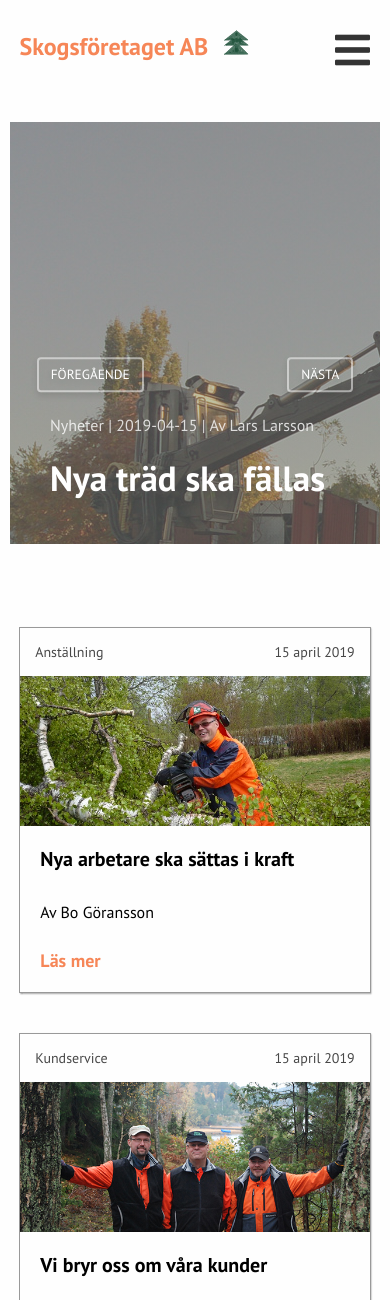
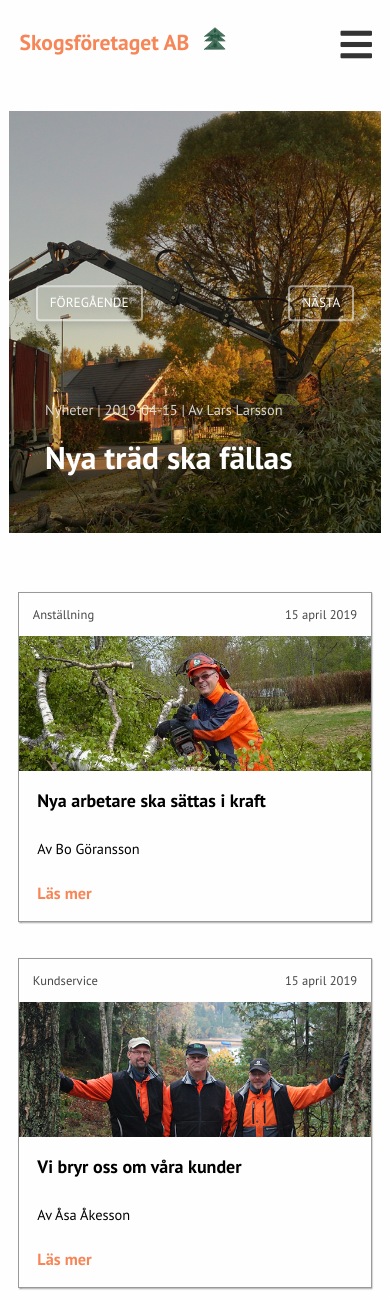
Before and after one commit to Yamo93/skogsforetaget, a PHP site: page /nyheter.html in a window 390 px wide. Shown: the top 1300 px of the page. Run offline with PHP 8.4, Linux system fonts and the light colour scheme; some libraries are stand-ins or nearby versions.

Commit message:
fixed minor responsive bugs

```diff
--- a/css/style.css
+++ b/css/style.css
@@ -9,6 +9,9 @@ html, body {
 
 html {
   font-size: 62.5%; }
+  @media screen and (max-width: 770px) {
+    html {
+      font-size: 56.25%; } }
 
 body {
   position: relative;
@@ -160,6 +163,11 @@ a:hover, a:active {
       .hero__right {
         width: 100%;
         background-position: center; } }
+    @media screen and (max-width: 500px) {
+      .hero__right {
+        background: url(../img/hero.png);
+        background-size: cover;
+        background-position: bottom; } }
 
 .features {
   padding: 8rem 5%;
@@ -289,6 +297,9 @@ a:hover, a:active {
 
 .glide__arrow--left, .glide__arrow--right {
   font-family: "PT Sans", sans-serif; }
+  @media screen and (max-width: 700px) {
+    .glide__arrow--left, .glide__arrow--right {
+      top: 40%; } }
 
 .mainnews {
   width: 70%; }
@@ -302,7 +313,9 @@ a:hover, a:active {
   .mainnews .frontmainnews {
     width: 100%;
     min-height: 50vh;
-    background-image: linear-gradient(to right, #85858583, #80808081), url(../img/frontnews.jpg);
+    background-image: url(../img/frontnews.jpg);
+    background-position: center;
+    background-size: cover;
     padding: 4rem;
     margin-bottom: 4rem; }
     .mainnews .frontmainnews .info {
@@ -384,6 +397,9 @@ a:hover, a:active {
   @media screen and (max-width: 770px) {
     .newsfeed {
       width: 95%; } }
+  @media screen and (max-width: 500px) {
+    .newsfeed {
+      width: 100%; } }
   .newsfeed__title {
     color: #F68657; }
   .newsfeed__feed {
@@ -434,6 +450,9 @@ a:hover, a:active {
     width: 60rem;
     height: 60rem;
     border-radius: 50%; }
+    @media screen and (max-width: 500px) {
+      .aboutmain .circleone, .aboutmain .circletwo {
+        display: none; } }
   .aboutmain .circleone {
     top: 5vh;
     left: -10%; }
--- a/js/main.js
+++ b/js/main.js
@@ -20,12 +20,12 @@ function hideDropdown() {
     DOMelements.backdrop.style.display = 'none';
 }
 
-if(document.querySelector('.frontmainnews')) {
-        if (window.navigator.userAgent.indexOf("Edge") > -1 || window.navigator.userAgent.indexOf("MSIE") > -1 || window.navigator.userAgent.indexOf("Trident/") > -1) {
-            let elementsArray = document.querySelectorAll('.frontmainnews');
+// if(document.querySelector('.frontmainnews')) {
+//         if (window.navigator.userAgent.indexOf("Edge") > -1 || window.navigator.userAgent.indexOf("MSIE") > -1 || window.navigator.userAgent.indexOf("Trident/") > -1) {
+//             let elementsArray = document.querySelectorAll('.frontmainnews');
 
-            for (let i = 0; i < elementsArray.length; i++) {
-                elementsArray[i].style.backgroundImage = 'url("../img/frontnews.jpg")';
-            }
-        }
-}
+//             for (let i = 0; i < elementsArray.length; i++) {
+//                 elementsArray[i].style.backgroundImage = 'url("../img/frontnews.jpg")';
+//             }
+//         }
+// }
--- a/nyhet1.html
+++ b/nyhet1.html
@@ -23,7 +23,7 @@
         <ul>
             <li class="dropdown-close">&times;</li>
             <li><a href="index.html">Hem</a></li>
-            <li><a href="#">Nyheter</a></li>
+            <li><a href="nyheter.html">Nyheter</a></li>
             <li><a href="omoss.html">Om oss</a></li>
             <li><a href="kontakt.html">Kontakt</a></li>
         </ul>
--- a/nyheter.html
+++ b/nyheter.html
@@ -71,7 +71,7 @@
                     <li class="glide__slide">
                         <div class="frontmainnews">
                                 <p class="info">Nyheter | 2019-04-15 | Av Åsa Åkesson</p>
-                                <h1 class="title">Vi bryr oss om våra kunder</h1>
+                                <h1 class="title"><a href="nyhet1.html" class="link">Vi bryr oss om våra kunder</a></h1>
                         </div>
                     </li>
                   </ul>
--- a/sass/about.scss
+++ b/sass/about.scss
@@ -16,6 +16,10 @@
         width: 60rem;
         height: 60rem;
         border-radius: 50%;
+
+        @include mediaquery(500px) {
+          display: none;
+        }
     }
 
     .circleone {
--- a/sass/base.scss
+++ b/sass/base.scss
@@ -22,6 +22,10 @@ html, body {
 
 html {
     font-size: 62.5%;
+
+    @include mediaquery(770px) {
+      font-size: 56.25%;
+    }
 }
 
 body {
--- a/sass/hero.scss
+++ b/sass/hero.scss
@@ -46,5 +46,11 @@
           width: 100%;
           background-position: center;
         }
+
+        @include mediaquery(500px) {
+          background: url(../img/hero.png);
+          background-size: cover;
+          background-position: bottom;
+        }
     }
 }
--- a/sass/news.scss
+++ b/sass/news.scss
@@ -22,6 +22,10 @@
 
 .glide__arrow--left, .glide__arrow--right {
     font-family: $primary-font;
+
+    @include mediaquery(700px) {
+      top: 40%;
+    }
 }
 
 .mainnews {
@@ -39,7 +43,9 @@
     .frontmainnews {
         width: 100%;
         min-height: 50vh;
-        background-image: linear-gradient(to right, #85858583, #80808081), url(../img/frontnews.jpg);
+        background-image: url(../img/frontnews.jpg);
+        background-position: center;
+        background-size: cover;
         padding: 4rem;
         margin-bottom: 4rem;
 
@@ -180,6 +186,10 @@
       width: 95%;
     }
 
+    @include mediaquery(500px) {
+      width: 100%;
+    }
+
     &__title {
         color: $secondary-color;
     }
```
